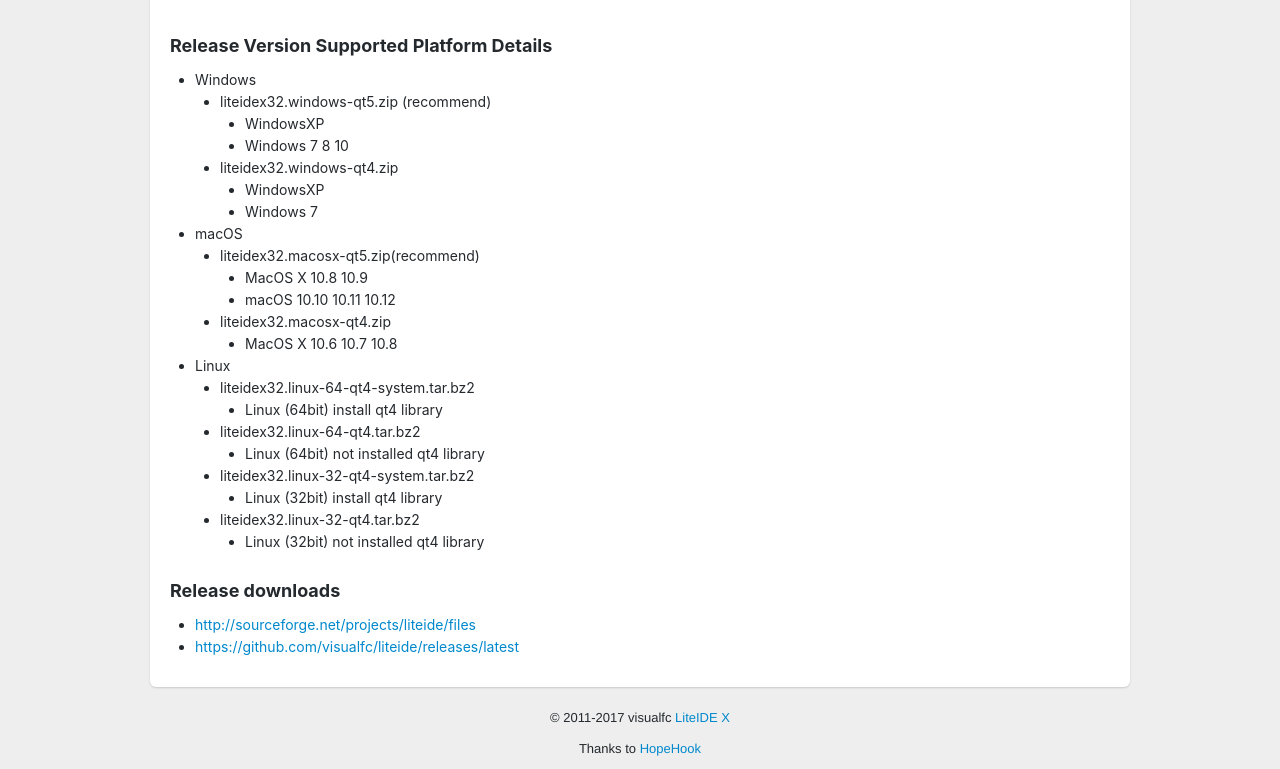
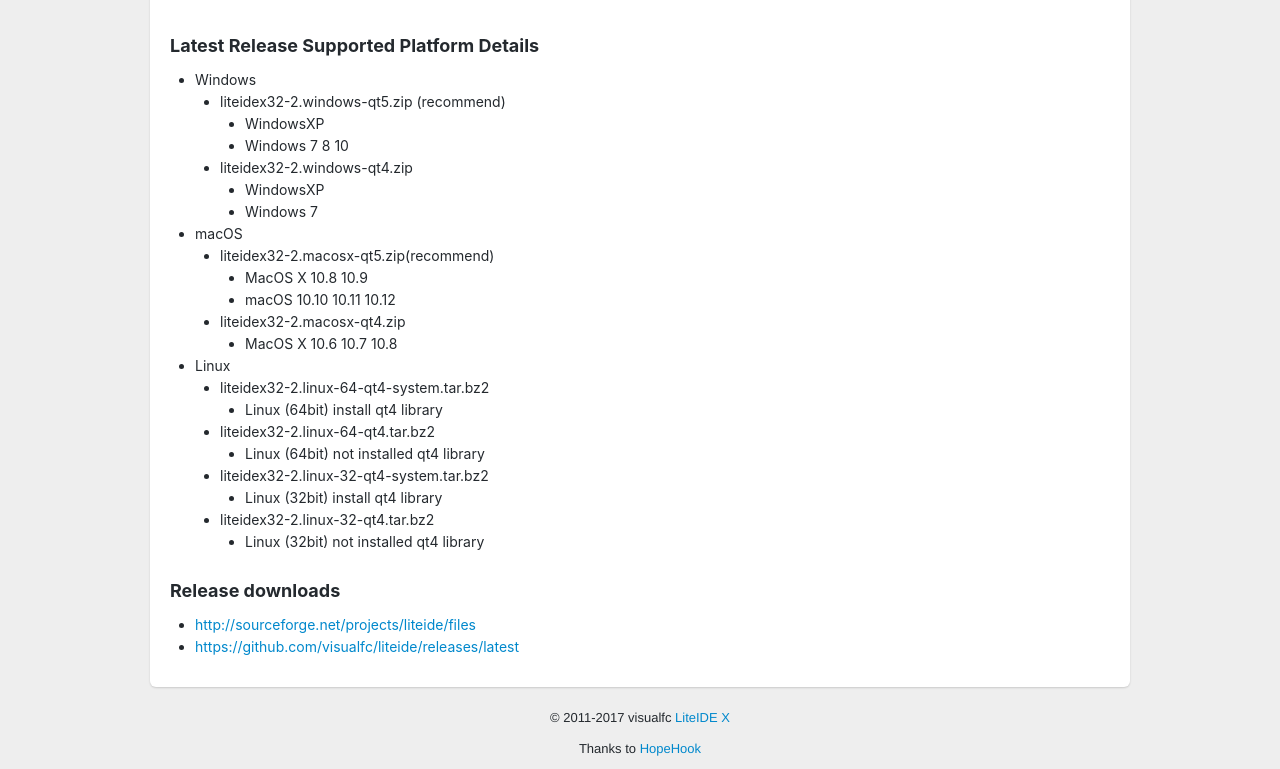
Before and after one commit to visualfc/liteide.org, a plain HTML site: page cn/download/index.html in a window 1280 px wide. Shown: the part 137-906 px from the top of the page. Drawn offline with Linux system fonts and the light colour scheme; a script that the page names is missing.

Commit message:
update download

```diff
--- a/cn/download/index.html
+++ b/cn/download/index.html
@@ -89,19 +89,19 @@
 
 <div class="row">
   <div class="span12">
-    <h3>Release Version Supported Platform Details</h3>
+    <h3>Latest Release Supported Platform Details</h3>
 
 <ul>
 <li>Windows
 
 <ul>
-<li>liteidex32.windows-qt5.zip (recommend)
+<li>liteidex32-2.windows-qt5.zip (recommend)
 
 <ul>
 <li>WindowsXP</li>
 <li>Windows 7 8 10</li>
 </ul></li>
-<li>liteidex32.windows-qt4.zip
+<li>liteidex32-2.windows-qt4.zip
 
 <ul>
 <li>WindowsXP</li>
@@ -111,13 +111,13 @@
 <li>macOS
 
 <ul>
-<li>liteidex32.macosx-qt5.zip(recommend)
+<li>liteidex32-2.macosx-qt5.zip(recommend)
 
 <ul>
 <li>MacOS X 10.8 10.9</li>
 <li>macOS 10.10 10.11 10.12</li>
 </ul></li>
-<li>liteidex32.macosx-qt4.zip
+<li>liteidex32-2.macosx-qt4.zip
 
 <ul>
 <li>MacOS X 10.6 10.7 10.8</li>
@@ -126,22 +126,22 @@
 <li>Linux
 
 <ul>
-<li>liteidex32.linux-64-qt4-system.tar.bz2
+<li>liteidex32-2.linux-64-qt4-system.tar.bz2
 
 <ul>
 <li>Linux (64bit) install qt4 library</li>
 </ul></li>
-<li>liteidex32.linux-64-qt4.tar.bz2
+<li>liteidex32-2.linux-64-qt4.tar.bz2
 
 <ul>
 <li>Linux (64bit) not installed qt4 library</li>
 </ul></li>
-<li>liteidex32.linux-32-qt4-system.tar.bz2
+<li>liteidex32-2.linux-32-qt4-system.tar.bz2
 
 <ul>
 <li>Linux (32bit) install qt4 library</li>
 </ul></li>
-<li>liteidex32.linux-32-qt4.tar.bz2
+<li>liteidex32-2.linux-32-qt4.tar.bz2
 
 <ul>
 <li>Linux (32bit) not installed qt4 library</li>
--- a/rss.xml
+++ b/rss.xml
@@ -2,7 +2,7 @@
 <rss version="2.0">  <channel>
     <title>LiteIDE</title>
     <link>https://visualfc.github.io</link>
-    <pubDate>13 Jun 17 21:34 CST</pubDate>
+    <pubDate>14 Jun 17 07:55 CST</pubDate>
     <item>
       <title>LiteIDE 的配置文件管理</title>
       <link>https://visualfc.github.io/blog/LiteIDE-%E7%9A%84%E9%85%8D%E7%BD%AE%E6%96%87%E4%BB%B6%E7%AE%A1%E7%90%86/</link>
```
Also changed, not shown: en/download/index.html (+9 -9 lines).
